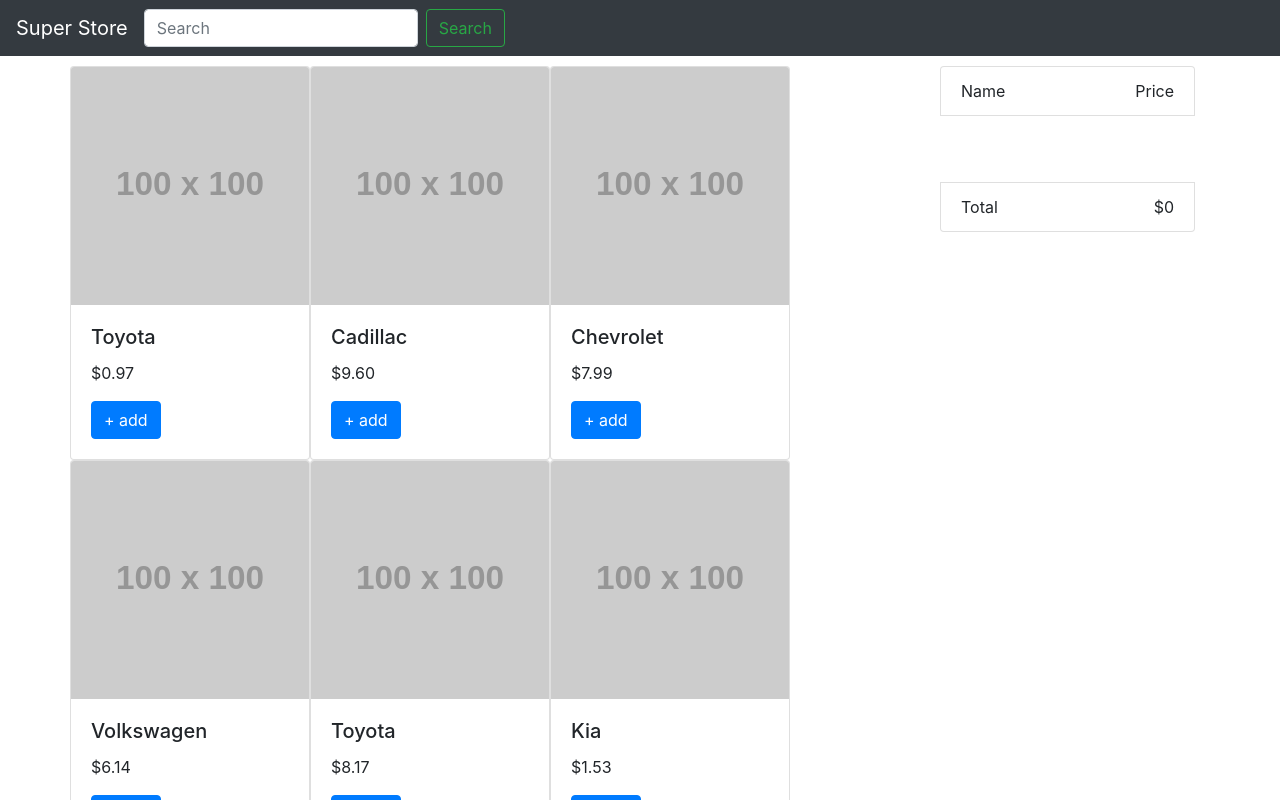
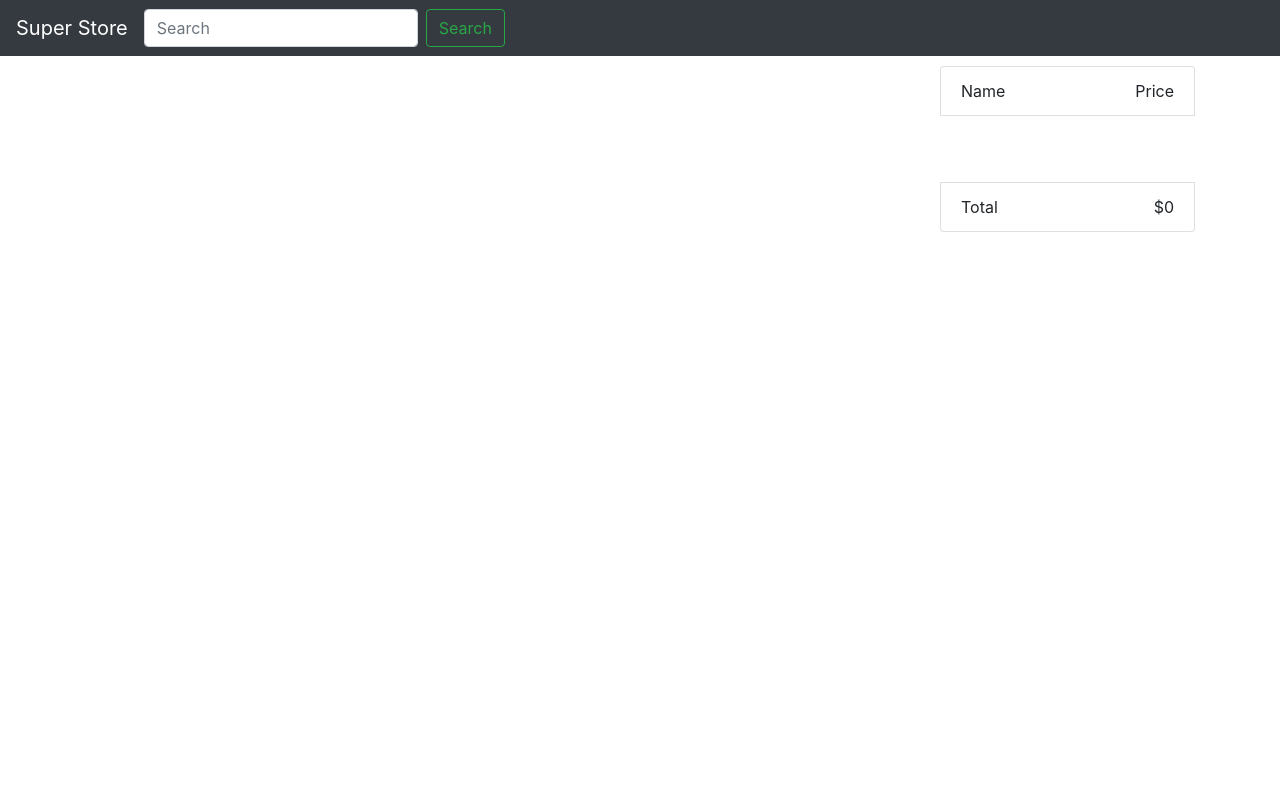
Before and after one commit to bozlurrahman/Learn-Vuejs-by-Making-Applications-Bangla, a Vue app: page /#/ in a window 1280 px wide. Shown: the top 800 px of the page. Built offline with nearby package versions, Linux system fonts and the light colour scheme.

Commit message:
yarn add vue-router

```diff
--- a/package.json
+++ b/package.json
@@ -13,7 +13,8 @@
     "bootstrap": "4.0.0-beta.3",
     "jquery": "^3.6.0",
     "popper.js": "^1.16.1",
-    "vue": "^2.5.2"
+    "vue": "^2.5.2",
+    "vue-router": "^3.5.1"
   },
   "devDependencies": {
     "autoprefixer": "^7.1.2",
--- a/src/App.vue
+++ b/src/App.vue
@@ -5,7 +5,8 @@
     <div class="container">
     <div class="row">
       <div class="col-sm-9">
-        <inventory @newItemAdded="addCartItems" :items="items"></inventory>
+        <router-view></router-view>
+        <!-- <inventory @newItemAdded="addCartItems" :items="items"></inventory> -->
       </div>
       <div class="col-sm-3">
         <cart @itemRemoved="removeItem" :items="cart"></cart>
@@ -18,7 +19,7 @@
 <script>
 import Navbar from "./components/Navbar";
 import Cart from './components/Cart';
-import Inventory from "./components/Inventory";
+import Inventory from "./components/views/Inventory";
 import data from "./data";
 
 export default {
--- /dev/null
+++ b/src/components/views/ItemDetails.vue
@@ -0,0 +1,23 @@
+<template>
+    <h3>ItemDetails {{ $route.params.id }}</h3>
+</template>
+
+<script>
+export default {
+    props: [],
+    computed: {
+    },
+    methods: {
+    },
+    data () {
+        return {
+
+        }
+    }
+}
+</script>
+
+<!-- Add "scoped" attribute to limit CSS to this component only -->
+<style scoped>
+
+</style>
```
Also changed, not shown: src/main.js (+8 -1 lines), src/router/index.js (added, +12 -0 lines), src/components/views/Inventory.vue (renamed from src/components/Inventory.vue).
